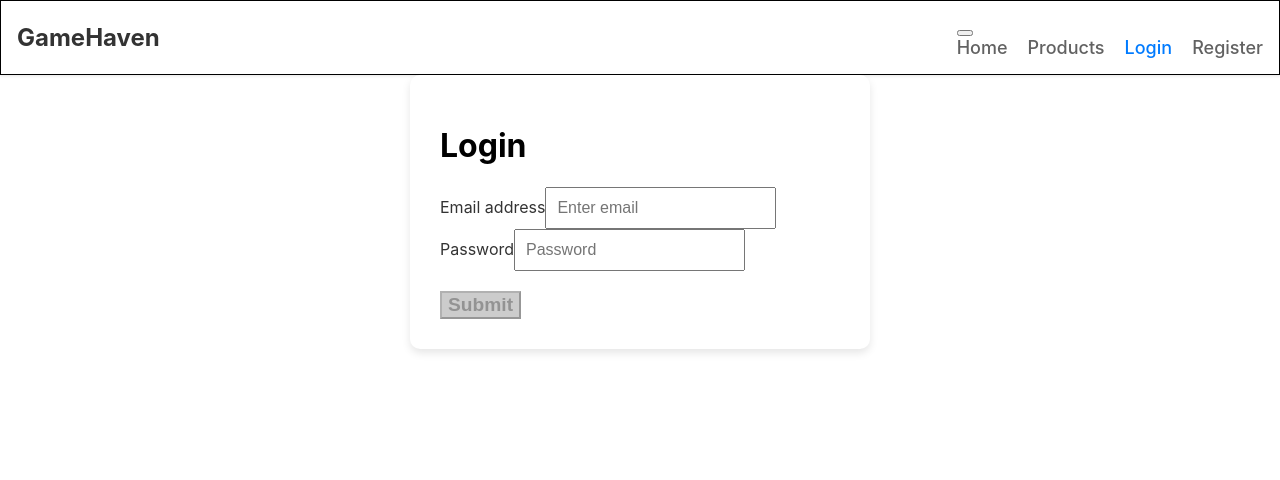
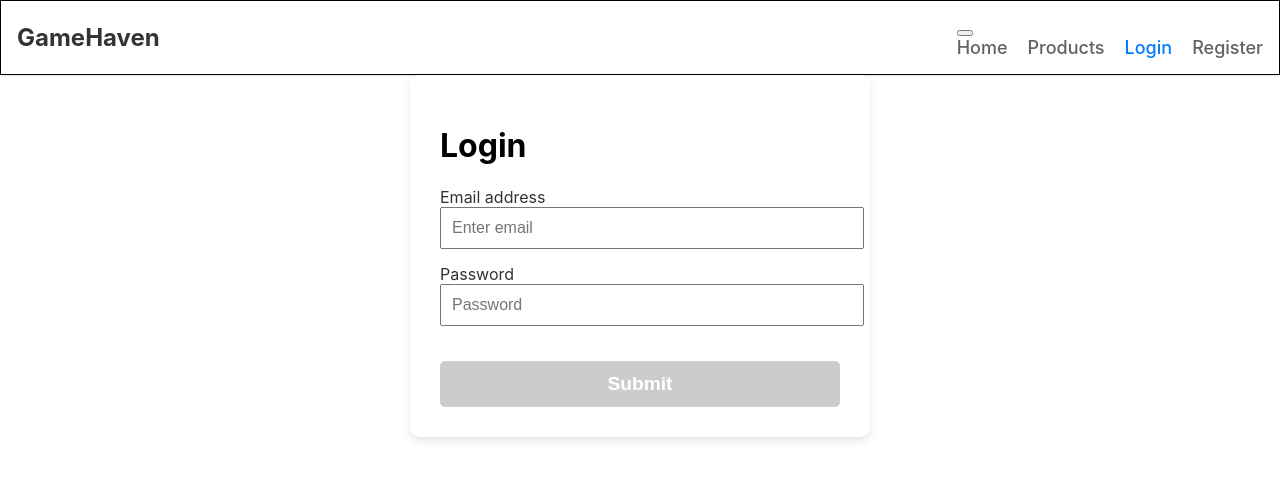
Before and after one commit to stevenalecreyes/Website-Frontend, a React (Create React App) app in the folder e-commerce-app/: page /login in a window 1280 px wide. Shown: the top 480 px of the page. Built offline with nearby package versions, Linux system fonts and the light colour scheme.

Commit message:
updated Login and Register UI

```diff
--- a/e-commerce-app/src/pages/Login.css
+++ b/e-commerce-app/src/pages/Login.css
@@ -1,3 +1,5 @@
+/* Login.css */
+
 .login-container {
   background-color: #fff;
   padding: 30px;
@@ -24,14 +26,24 @@
 }
 
 .form-control {
+  width: 100%;
   padding: 10px;
   font-size: 1rem;
+  margin-bottom: 15px;
 }
 
 #submitBtn {
   margin-top: 20px;
   font-size: 1.2rem;
   font-weight: bold;
+  width: 100%;
+  background-color: #007bff;
+  color: #fff;
+  padding: 12px;
+  border: none;
+  border-radius: 5px;
+  cursor: pointer;
+  transition: background-color 0.3s ease;
 }
 
 #submitBtn:disabled {
@@ -40,8 +52,9 @@
 }
 
 #submitBtn:hover {
-  background-color: #007bff;
+  background-color: #0056b3;
 }
+
 
 .error-message {
   color: #dc3545;
--- a/e-commerce-app/src/pages/Login.js
+++ b/e-commerce-app/src/pages/Login.js
@@ -1,4 +1,4 @@
-import { useState, useEffect, useContext } from 'react';
+import React, { useState, useEffect, useContext } from 'react';
 import { Form, Button, Container, Row, Col, Alert } from 'react-bootstrap';
 import { Navigate } from 'react-router-dom';
 import UserContext from '../userContext';
@@ -8,21 +8,16 @@ import './Login.css';
 
 export default function Login() {
   const { user, setUser } = useContext(UserContext);
-
   const [email, setEmail] = useState("");
   const [password, setPassword] = useState("");
   const [isActive, setIsActive] = useState(false);
   const [error, setError] = useState(null);
 
   useEffect(() => {
-    if (email !== "" && password !== "") {
-      setIsActive(true);
-    } else {
-      setIsActive(false);
-    }
+    setIsActive(email !== "" && password !== "");
   }, [email, password]);
 
-  function authenticate(e) {
+  const authenticate = (e) => {
     e.preventDefault();
 
     fetch(`${process.env.REACT_APP_API_URL}/users/login`, {
@@ -31,8 +26,8 @@ export default function Login() {
         "Content-Type": "application/json"
       },
       body: JSON.stringify({
-        email: email,
-        password: password
+        email,
+        password
       })
     })
       .then(res => res.json())
@@ -56,7 +51,7 @@ export default function Login() {
 
     setEmail('');
     setPassword('');
-  }
+  };
 
   const retrieveUserDetails = (token) => {
     fetch(`${process.env.REACT_APP_API_URL}/users/details`, {
@@ -75,29 +70,48 @@ export default function Login() {
       .catch(error => {
         console.error('Error retrieving user details:', error);
       });
-  }
+  };
 
   return (
     (user && user.id !== null) ? <Navigate to="/products" /> :
       <Container className="login-container">
         <Row className="justify-content-md-center my-5">
           <Col xs={12} md={6}>
-            <Form onSubmit={(e) => authenticate(e)}>
+            <Form onSubmit={authenticate}>
               <h1 className="text-center mb-4">Login</h1>
 
               {error && <Alert variant="danger" className="mb-4">{error}</Alert>}
 
               <Form.Group controlId="userEmail">
                 <Form.Label>Email address</Form.Label>
-                <Form.Control type="email" placeholder="Enter email" value={email} onChange={(e) => setEmail(e.target.value)} required />
+                <Form.Control
+                  type="email"
+                  placeholder="Enter email"
+                  value={email}
+                  onChange={(e) => setEmail(e.target.value)}
+                  required
+                />
               </Form.Group>
 
               <Form.Group controlId="password">
                 <Form.Label>Password</Form.Label>
-                <Form.Control type="password" placeholder="Password" value={password} onChange={(e) => setPassword(e.target.value)} required />
+                <Form.Control
+                  type="password"
+                  placeholder="Password"
+                  value={password}
+                  onChange={(e) => setPassword(e.target.value)}
+                  required
+                />
               </Form.Group>
 
-              {isActive ? <Button variant="primary" type="submit" id="submitBtn" block>Submit</Button> : <Button variant="danger" type="submit" id="submitBtn" disabled block>Submit</Button>}
+              {isActive ?
+                <Button variant="primary" type="submit" id="submitBtn" block>
+                  Submit
+                </Button> :
+                <Button variant="danger" type="submit" id="submitBtn" disabled block>
+                  Submit
+                </Button>
+              }
             </Form>
           </Col>
         </Row>
--- a/e-commerce-app/src/pages/Register.css
+++ b/e-commerce-app/src/pages/Register.css
@@ -3,8 +3,29 @@
   padding: 30px;
   border-radius: 10px;
   box-shadow: 0 4px 8px rgba(0, 0, 0, 0.1);
+  max-width: 400px;
+  margin: 20px auto;
 }
 
 #submitBtn {
   margin-top: 20px;
+  font-size: 1.2rem;
+  font-weight: bold;
+  width: 100%;
+  background-color: #007bff;
+  color: #fff;
+  padding: 12px;
+  border: none;
+  border-radius: 5px;
+  cursor: pointer;
+  transition: background-color 0.3s ease;
 }
+
+#submitBtn:disabled {
+  background-color: #ccc;
+  cursor: not-allowed;
+}
+
+#submitBtn:hover {
+  background-color: #0056b3;
+}
```
